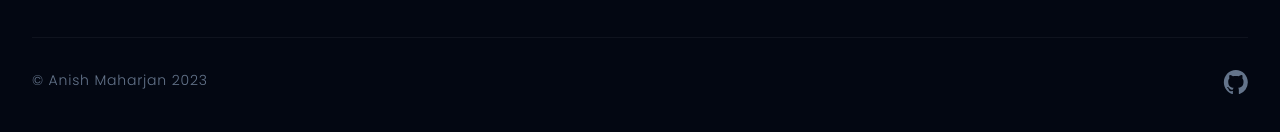
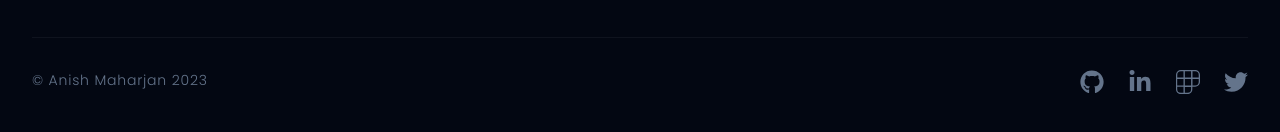
Before and after one commit to ooanishoo/ooanishoo, a Next.js app: page / in a window 1280 px wide. Shown: the part 2357-2489 px from the top of the page. Built offline with nearby package versions, Linux system fonts and the light colour scheme.

Commit message:
feat(Footer): add social icons in footer section

```diff
--- /dev/null
+++ b/src/app/components/Footer.tsx
@@ -0,0 +1,63 @@
+import { IconType } from 'react-icons'
+import { FaGithub, FaLinkedinIn, FaTwitter } from 'react-icons/fa'
+import { SiPolywork } from 'react-icons/si'
+
+export const Footer = () => {
+  return (
+    <footer className="mt-16 px-4 text-sm sm:px-6 lg:px-8">
+      <FooterContent />
+    </footer>
+  )
+}
+
+const FooterContent = () => (
+  <div className="justify-between border-t border-solid border-slate-200 pb-28 pt-8 text-slate-500 dark:border-slate-200/5 sm:flex">
+    <div className="mb-6 sm:mb-0 sm:flex">
+      <p>&copy; Anish Maharjan {new Date().getFullYear()}</p>
+    </div>
+    <div className="flex space-x-6 text-slate-400 dark:text-slate-500">
+      {socialLinks.map((socialLink, index) => (
+        <a
+          href={socialLink.url}
+          target="_blank"
+          key={index}
+          title={socialLink.name}
+        >
+          <socialLink.icon
+            size={24}
+            className=" hover:text-slate-500 dark:hover:text-slate-400"
+          />
+        </a>
+      ))}
+    </div>
+  </div>
+)
+
+interface SocialLink {
+  name: string
+  url: string
+  icon: IconType
+}
+
+const socialLinks: SocialLink[] = [
+  {
+    name: 'Github',
+    url: 'https://github.com/ooanishoo',
+    icon: FaGithub,
+  },
+  {
+    name: 'LinkedIn',
+    url: 'https://www.linkedin.com/in/ooanishoo/',
+    icon: FaLinkedinIn,
+  },
+  {
+    name: 'Polywork',
+    url: 'https://www.polywork.com/ooanishoo',
+    icon: SiPolywork,
+  },
+  {
+    name: 'Twitter',
+    url: 'https://www.twitter.com/ooanishoo/',
+    icon: FaTwitter,
+  },
+]
--- a/src/app/layout.tsx
+++ b/src/app/layout.tsx
@@ -2,6 +2,7 @@ import { Nav } from './components/Nav'
 import './globals.css'
 import { Poppins, Inter } from 'next/font/google'
 import Providers from './components/Providers'
+import { Footer } from './components/Footer'
 
 const poppins = Poppins({ subsets: ['latin'], weight: '300' })
 const inter = Inter({ subsets: ['latin'], weight: '300' })
@@ -28,29 +29,7 @@ export default function RootLayout({
           <main className="mx-auto mt-6 min-h-[60vh] px-4 lg:container sm:mt-8 sm:px-6 lg:mt-12 lg:px-8 xl:pt-14">
             {children}
           </main>
-          <footer className="mt-16 px-4 text-sm sm:px-6 lg:px-8">
-            <div className="justify-between border-t border-solid border-slate-200 pb-28 pt-8 text-slate-500 dark:border-slate-200/5 sm:flex">
-              <div className="mb-6 sm:mb-0 sm:flex">
-                <p>&copy; Anish Maharjan {new Date().getFullYear()}</p>
-              </div>
-              <div className="flex space-x-6 text-slate-400 dark:text-slate-500">
-                <a
-                  href="https://github.com/ooanishoo"
-                  className="hover:text-slate-500 dark:hover:text-slate-400"
-                  target="_blank"
-                >
-                  <span className="sr-only">GitHub</span>
-                  <svg width="25" height="24" fill="currentColor">
-                    <path
-                      fillRule="evenodd"
-                      clipRule="evenodd"
-                      d="M12.846 0c-6.63 0-12 5.506-12 12.303 0 5.445 3.435 10.043 8.205 11.674.6.107.825-.262.825-.585 0-.292-.015-1.261-.015-2.291-3.015.569-3.795-.754-4.035-1.446-.135-.354-.72-1.446-1.23-1.738-.42-.23-1.02-.8-.015-.815.945-.015 1.62.892 1.845 1.261 1.08 1.86 2.805 1.338 3.495 1.015.105-.8.42-1.338.765-1.645-2.67-.308-5.46-1.37-5.46-6.075 0-1.338.465-2.446 1.23-3.307-.12-.308-.54-1.569.12-3.26 0 0 1.005-.323 3.3 1.26.96-.276 1.98-.415 3-.415s2.04.139 3 .416c2.295-1.6 3.3-1.261 3.3-1.261.66 1.691.24 2.952.12 3.26.765.861 1.23 1.953 1.23 3.307 0 4.721-2.805 5.767-5.475 6.075.435.384.81 1.122.81 2.276 0 1.645-.015 2.968-.015 3.383 0 .323.225.707.825.585a12.047 12.047 0 0 0 5.919-4.489 12.537 12.537 0 0 0 2.256-7.184c0-6.798-5.37-12.304-12-12.304Z"
-                    ></path>
-                  </svg>
-                </a>
-              </div>
-            </div>
-          </footer>
+          <Footer />
         </Providers>
       </body>
     </html>
```
